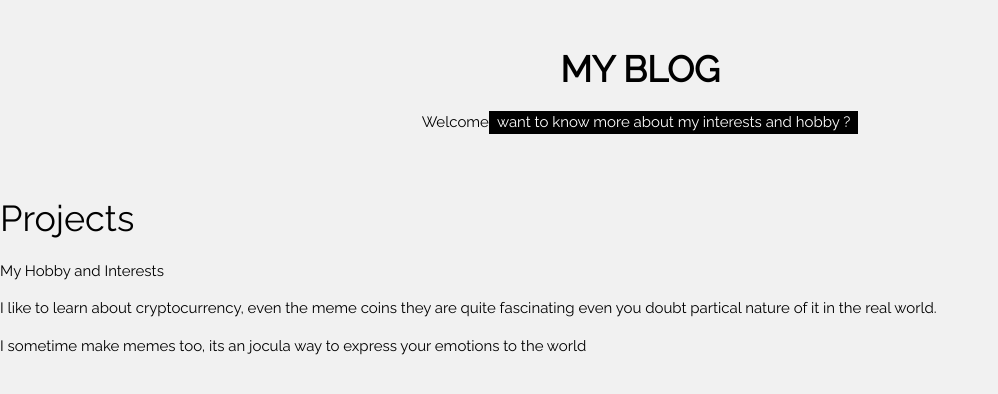
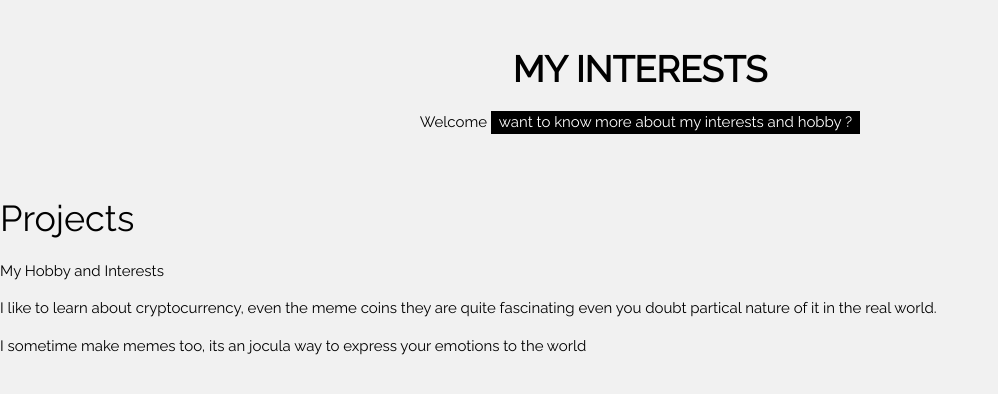
Before and after one commit to ShubhamShaswat/shubhamshaswat.github.io, a Jekyll site: the page built from interests.md, in a window 1280 px wide. Shown: the top 394 px of the page, without its empty margins (0-998 px from the left). Built offline with Jekyll 4.4.1, drawn with Linux system fonts in a browser that asks for light colours.

Commit message:
minor updates

```diff
--- a/_layouts/interests.html
+++ b/_layouts/interests.html
@@ -1,6 +1,6 @@
 <!DOCTYPE html>
 <html>
-<title>W3.CSS Template</title>
+<title>my interests</title>
 <meta charset="UTF-8">
 <meta name="viewport" content="width=device-width, initial-scale=1">
 <link rel="stylesheet" href="https://www.w3schools.com/w3css/4/w3.css">
@@ -16,8 +16,8 @@ and is wrapped around the whole page content, except for the footer in this exam
 
 <!-- Header -->
 <header class="w3-container w3-center w3-padding-32">
-  <h1><b>MY BLOG</b></h1>
-  <p>Welcome<span class="w3-tag">want to know more about my interests and hobby ?</span></p>
+  <h1><b>MY INTERESTS</b></h1>
+  <p>Welcome <span class="w3-tag">want to know more about my interests and hobby ?</span></p>
 </header>
 
     {{ content }}
--- a/_layouts/page.html
+++ b/_layouts/page.html
@@ -1,6 +1,6 @@
 <!DOCTYPE html>
 <html>
-<title>W3.CSS Template</title>
+<title>my blogs</title>
 <meta charset="UTF-8">
 <meta name="viewport" content="width=device-width, initial-scale=1">
 <link rel="stylesheet" href="https://www.w3schools.com/w3css/4/w3.css">
```
